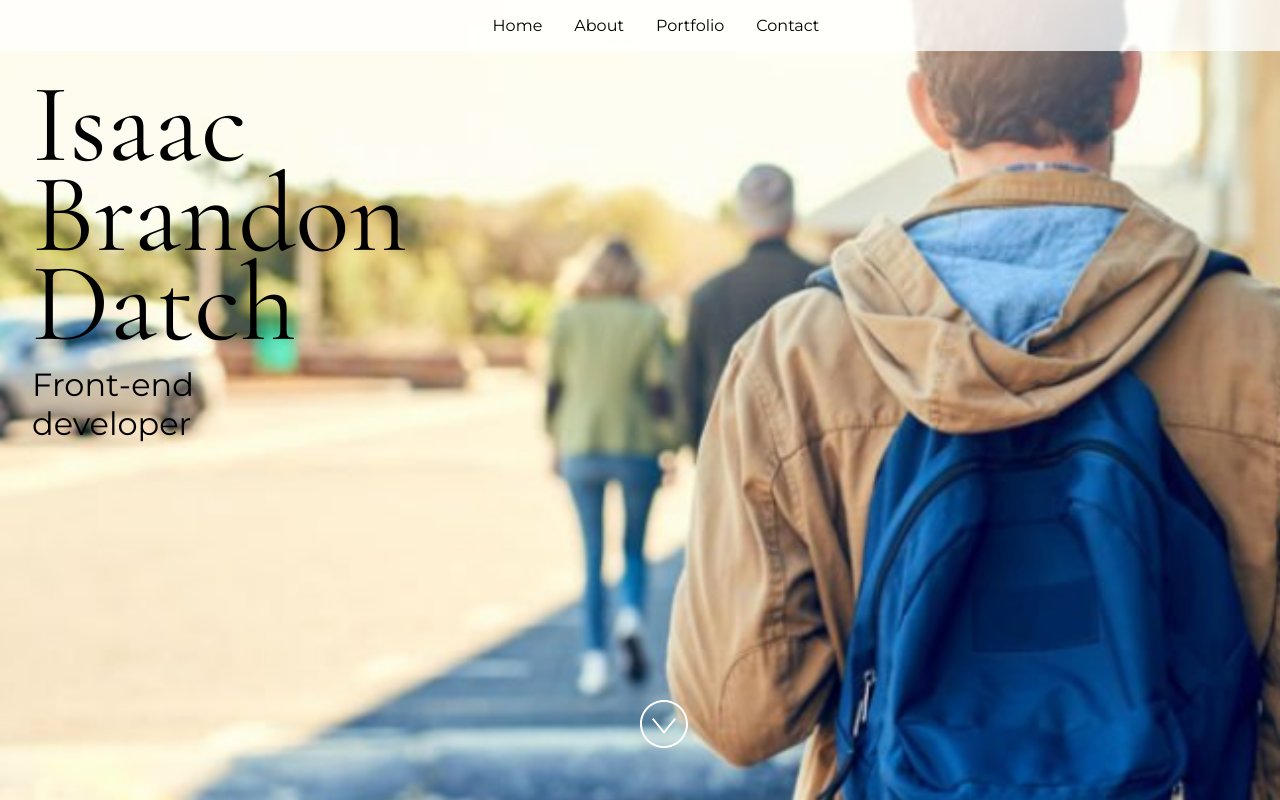
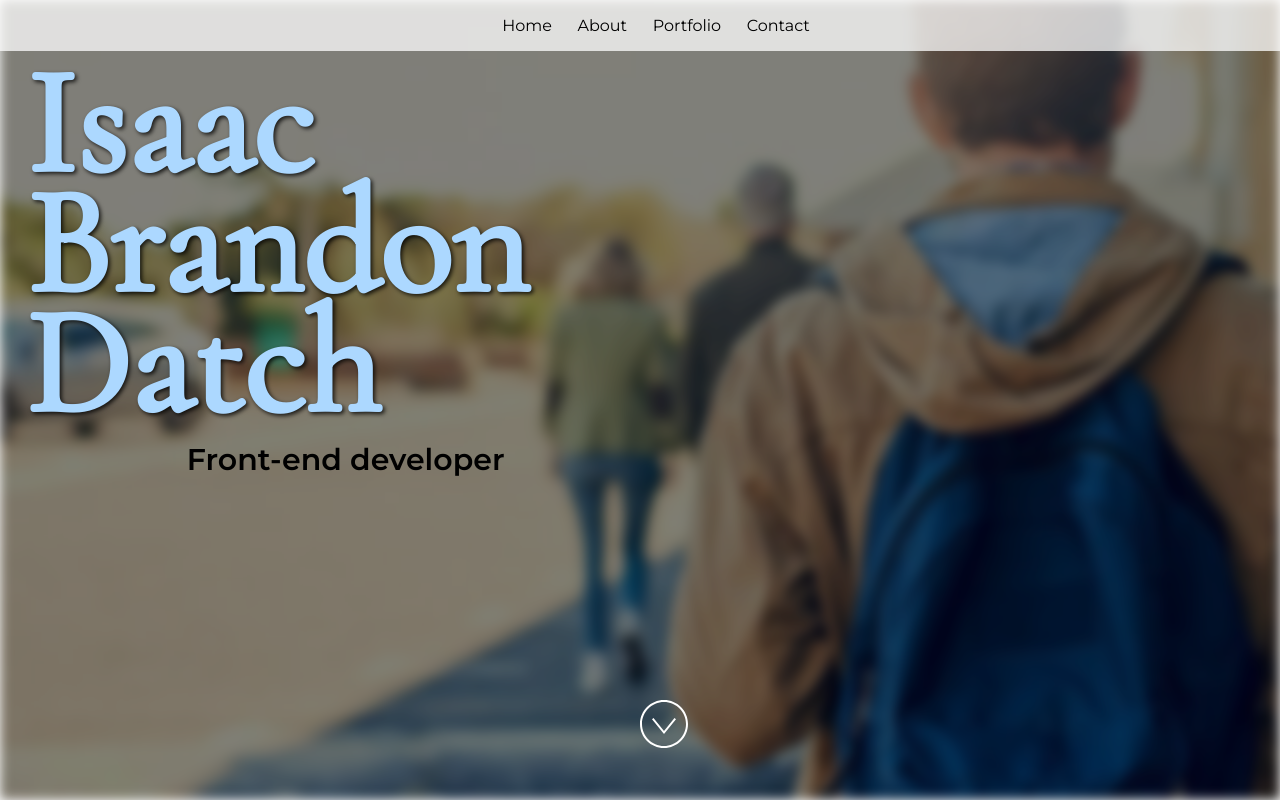
Before and after one commit to Brandon-Isaac/portfolio, a Next.js app: page / in a window 1280 px wide. Built offline with nearby package versions, Linux system fonts and the light colour scheme.

Commit message:
Add Header, Portfolio, About, and Homesection components with corresponding styles

```diff
--- /dev/null
+++ b/app/Components/About.css
@@ -0,0 +1,37 @@
+.about{
+    background-color: white;
+    width: 50%;
+    padding: 4rem;
+    margin: 3rem auto;
+    text-align: center;
+  }
+  p{
+    font-size: 20px;
+    line-height: 1.5;
+color: rgb(58, 57, 57);
+    font-weight: 300;
+    font-family:  'Lucida Grande', 'Lucida Sans Unicode', Geneva, Verdana, sans-serif;
+  }
+  .skills{
+    text-align: left;
+    columns: 2;
+    font-size: "1.25rem";
+    margin: "2rem 3rem";
+    gap: "3rem";
+  }
+  @media screen and (max-width: 768px){
+    .about{
+      width: 80%;
+      padding: 1rem;
+      margin: 0 auto;
+    }
+    .skills{
+      columns: 1;
+      margin: 1rem;
+    }
+    p {
+        font-size: 15px;
+        line-height: 1.5;
+        font-weight: 300;
+      }
+}
--- a/app/Components/About.js
+++ b/app/Components/About.js
@@ -1,5 +1,6 @@
 import image from "../../public/matrix.jpg";
 import Image from "next/image";
+import "./About.css";
 
 const imageAltText = "matrix world background";
 const description =
@@ -21,26 +22,14 @@ const About = () => {
     <section className="padding" id="about">
       <Image className="background" src={image} alt={imageAltText} />
       <div
-        style={{
-          backgroundColor: "white",
-          width: "50%",
-          padding: "4rem",
-          margin: "3rem auto",
-          textAlign: "center",
-        }}
+       className="about"
       >
         <h2>About Myself</h2>
-        <p className="large">{description}</p>
+        <p>{description}</p>
         <hr />
        <h2>Skills</h2>
         <ul
-          style={{
-            textAlign: "left",
-            columns: 2,
-            fontSize: "1.25rem",
-            margin: "2rem 3rem",
-            gap: "3rem",
-          }}
+         className="skills"
         >
           {skillsList.map((skill) => (
             <li key={skill}>{skill}</li>
--- /dev/null
+++ b/app/Components/Header.css
@@ -0,0 +1,16 @@
+.header{
+    position: fixed;
+    display: flex;
+    justify-content: center;
+    gap: 2vw;
+    background: rgba(255,255,255,0.75);
+    padding: 1rem;
+    top: 0;
+    width: 100%;
+    z-index: 10;
+}
+@media (max-width: 768px){
+    .header{
+        display: none;
+    }
+}
--- a/app/Components/Header.js
+++ b/app/Components/Header.js
@@ -1,17 +1,8 @@
+import "./Header.css";
 const Header = () => {
     return (
       <div
-        style={{
-          position: "fixed",
-          display: "flex",
-          justifyContent: "center",
-          gap: "2rem",
-          background: "rgba(255,255,255,0.75)",
-          padding: "1rem",
-          top: 0,
-          width: "100%",
-          zIndex: 10,
-        }}
+      className="header"
       >
         <a href="#home">Home</a>
         <a href="#about">About</a>
--- /dev/null
+++ b/app/Components/Homesection.css
@@ -0,0 +1,38 @@
+.title{
+    position: "absolute";
+    padding-top: 5vw;
+    padding-left: 2vw;
+    left: "2vw";
+    min-width: "17vw";
+    max-width: 50vw;
+}
+h1 {
+    font-family: "Cormorant Garamond", serif;
+    font-size: 150px;
+    font-weight: 800;
+    line-height: 0.8;
+    margin: 0;
+    color:rgb(172, 216, 255);
+   filter:drop-shadow(2px 2px 2px rgba(0,0,0,0.8));
+  }
+
+  h2 {
+    font-size: 30px;
+    font-weight: 600;
+    margin: 1px;
+    padding-top: 1rem;
+  }
+
+@media (max-width: 768px) {
+    .title {
+        padding-top: 20vw;
+        left: 5vw;
+        min-width: 50vw;
+    }
+    h1 {
+        font-size: 80px;
+    }
+    h2 {
+        font-size: 20px;
+    }
+}
--- a/app/Components/Homesection.js
+++ b/app/Components/Homesection.js
@@ -2,20 +2,15 @@ import arrowSvg from "../../public/down-arrow.svg";
 import Image from "next/image";
 import PropTypes from "prop-types";
 import image from "../../public/portfolio backgroud.png";
+import "./Homesection.css";
+
 const imageAltText = "Student going to school";
 
 const Homesection = ({ name, title }) => {
   return (
     <section id="home" className="min-height">
-      <Image className="background" src={image} alt="" />
-      <div
-        style={{
-          position: "absolute",
-          top: "5rem",
-          left: "2rem",
-          width: "17rem",
-        }}
-      >
+      <Image className="background" src={image} alt="" style={{ filter: "blur(6px) brightness(0.5)", }} />
+      <div className="title">
         <h1>{name}</h1>
         <h2>{title}</h2>
       </div>
--- /dev/null
+++ b/app/Components/Portfolio.css
@@ -0,0 +1,33 @@
+h2{
+    text-align: center;
+}
+.portfolio{
+    display: flex;
+    flex-direction: row;
+    flex-wrap: wrap;
+    justify-content: center;
+    gap: 2rem;
+    padding-top: 3vh;
+}
+.container {
+    display: grid;
+    grid-gap: 20px;
+    grid-template-columns: repeat( minmax(300px, 1fr));
+    margin: 20px auto;
+  }
+
+  .container .box {
+    border-radius: 10px;
+    border: 1px solid rgb(204, 204, 204);
+    display: flex;
+    flex-direction: column;
+    justify-content: flex-start;
+    padding: 24px 16px;
+    text-align: center;
+  }
+
+  @media screen and (max-width: 768px){
+    .container {
+        grid-template-columns: repeat(auto-fit, minmax(300px, 1fr));
+      }
+  }
--- a/app/Components/Portfolio.js
+++ b/app/Components/Portfolio.js
@@ -1,5 +1,7 @@
 import image from "../../public/studying.jpg";
 import Image from "next/image";
+import "./Portfolio.css";
+
 const imageAltText = "student coding";
 const projectList = [
   {
@@ -34,10 +36,8 @@ const projectList = [
 const Portfolio = () => {
   return (
     <section className="padding" id="portfolio">
-      <h2 style={{ textAlign: "center" }}>Portfolio</h2>
-      <div
-        style={{ display: "flex", flexDirection: "row", paddingTop: "3rem" }}
-      >
+      <h2>Portfolio</h2>
+      <div className="portfolio">
         <div style={{ maxWidth: "40%", alignSelf: "center" }}>
           <Image
             src={image}
--- a/app/page.module.css
+++ b/app/page.module.css
@@ -40,17 +40,16 @@ section img.background {
   width: 100vmax;
   z-index: -1;
 }
-
 h1 {
   font-family: "Cormorant Garamond", serif;
-  font-size: 7rem;
+  font-size: 150px;
   font-weight: 400;
   line-height: 0.8;
   margin: 0;
 }
 
 h2 {
-  font-size: 2rem;
+  font-size: 30px;
   font-weight: 400;
   margin: 0;
   padding-top: 1rem;
@@ -67,6 +66,7 @@ p {
   line-height: 1.5;
   margin-bottom: 0;
   font-weight: 300;
+  font-family:'Times New Roman', Times, serif;
 }
 
 p.large {
@@ -98,22 +98,6 @@ a:hover {
   color: #4e567e;
 }
 
-.container {
-  display: grid;
-  grid-gap: 20px;
-  grid-template-columns: 330px 300px;
-  margin: 20px auto;
-}
-
-.container .box {
-  border-radius: 10px;
-  border: 1px solid rgb(204, 204, 204);
-  display: flex;
-  flex-direction: column;
-  justify-content: flex-start;
-  padding: 24px 16px;
-  text-align: center;
-}
 
 img.socialIcon {
   height: 30px;
```
Also changed, not shown: public/portfolio background.jpg (added).
